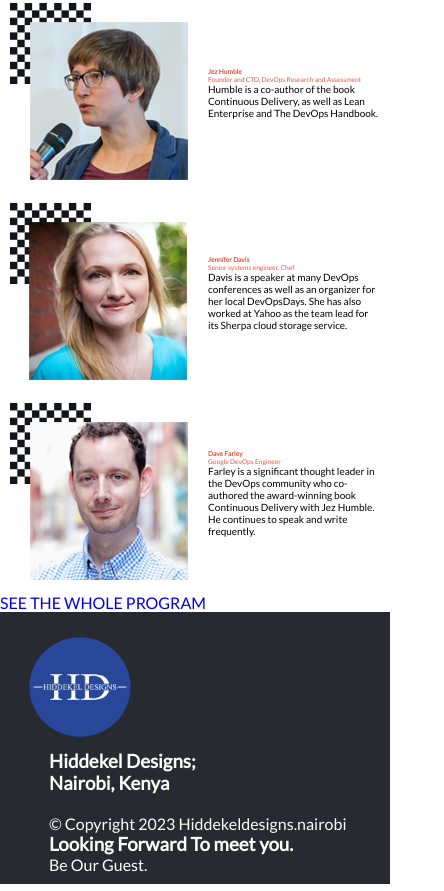
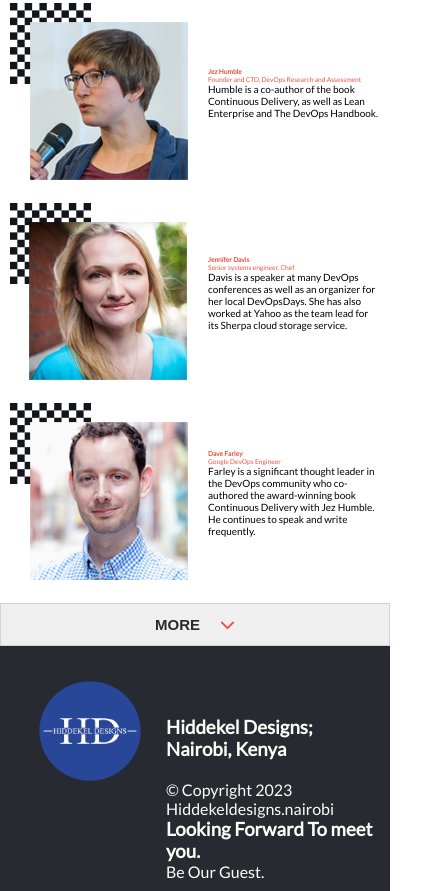
Before and after one commit to Caren-Koroeny/hiddekel-global-summit, a plain HTML site: page index.html in a window 390 px wide. Shown: the part 2189-3080 px from the top of the page, 444 px wide, since content can reach past the window. Drawn offline with Linux system fonts and the light colour scheme.

Commit message:
added see more section

```diff
--- a/assets/js/script.js
+++ b/assets/js/script.js
@@ -83,6 +83,15 @@ speakerCardSection.forEach((ele, index) => {
 
 });
 
+const speakerSection = document.getElementById("speakers-section");
+
+const seeMoreBtn =  `
+		<button class="see-more-btn" id="see-more-btn">
+			More <i class="fa-solid fa-chevron-down"></i>
+		</button>
+		`;
+	speakerSection.innerHTML += seeMoreBtn;
+
 $(document).ready(function () {
 	$(".customer-logos").slick({
 	  slidesToShow: 6,
--- a/assets/styles/mobile.css
+++ b/assets/styles/mobile.css
@@ -256,6 +256,7 @@ body {
     position: absolute;
     align-items: center;
     justify-content: center;
+    padding: 25px;
     content: "Hiddekel Designs Print Expo Summit";
     text-decoration: none;
     box-sizing: border-box;
@@ -265,7 +266,7 @@ body {
     font-weight: 600;
     width: 70%;
     color: white;
-    margin-left: -50px;
+    margin-left: 100px;
     border-radius: 4px;
   }
   #program-footer {
@@ -330,19 +331,20 @@ body {
     background-color: #272a31;
   }
   .log-hiddekel{
-   margin-left: 20px;
-   margin-top: 25px;
+   margin-left: 30px;
+   margin-top: 35px;
   }
   .hiddekel-text-footer{
     color: #fdfdf7;
     padding: 10px;
-    margin-left: 10%;
+    margin-left: 40%;
+    margin-top: -20%;
 
   }
   .copy-right{
     color: #fdfdf7;
     padding: 10px;
-    margin-left: 10%;
+    margin-left: 40%;
   }
 .main-header-video{
   display: none;
--- a/index.html
+++ b/index.html
@@ -151,7 +151,7 @@
 				<div class="line"></div>
 			</div>
 		</section>
-        <div id="see-program-link"><a href="#">SEE THE WHOLE PROGRAM</a></div>
+        <div id="see-program-link"><a href="#"></a></div>
 
         <footer class="top-footer" >
             <div class="container">
```
